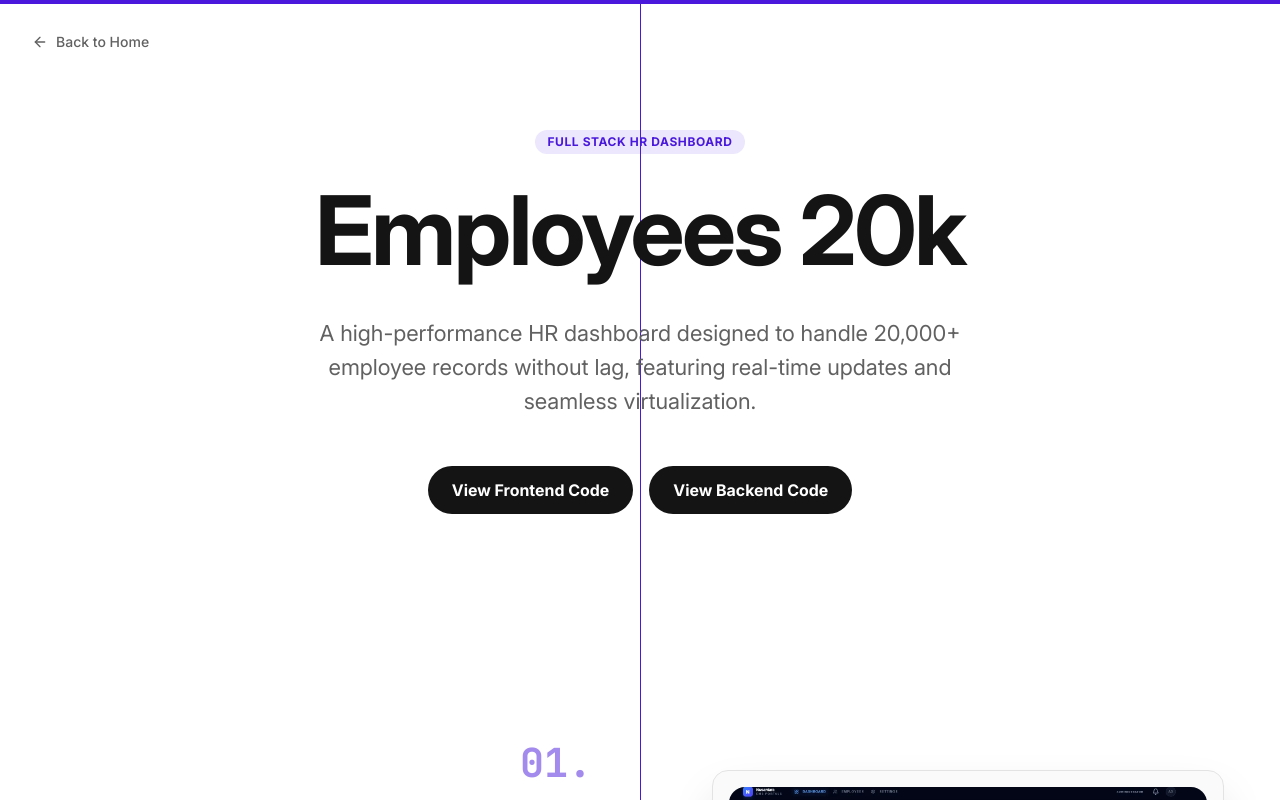
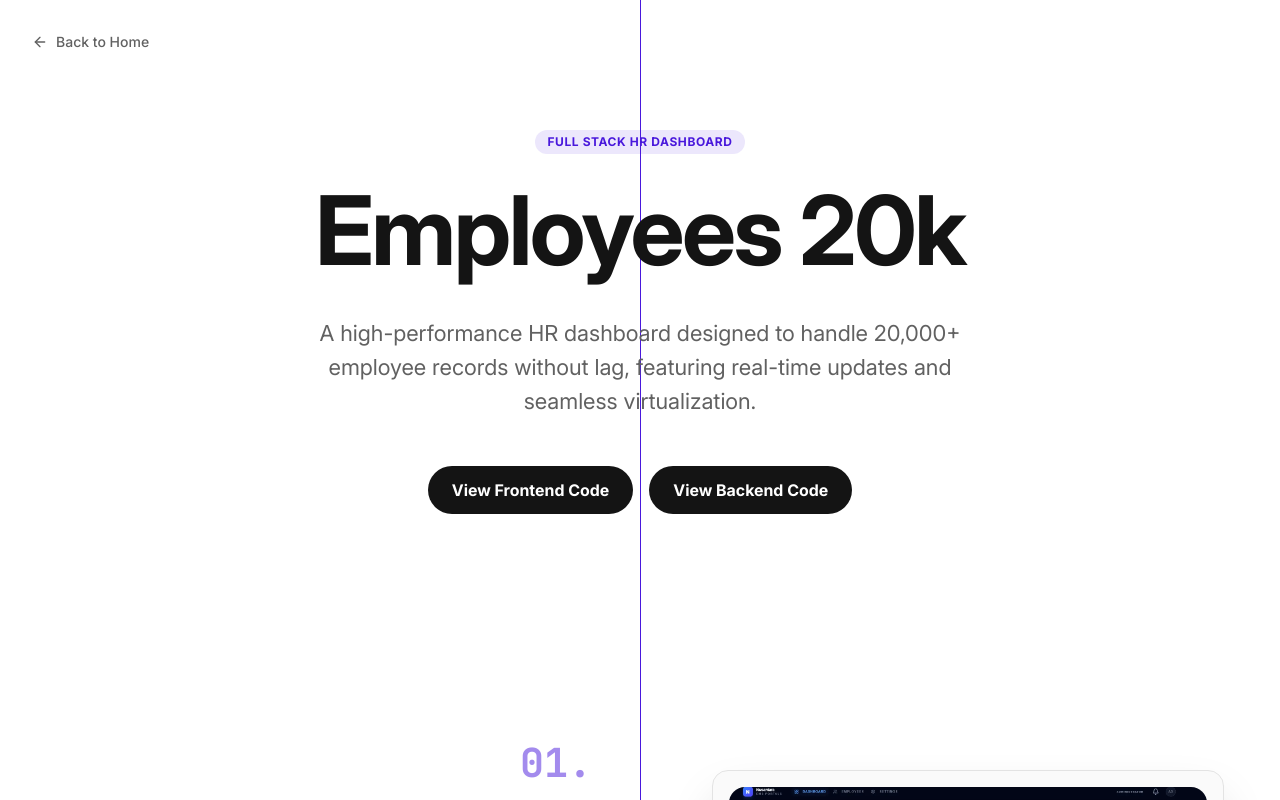
Before and after one commit to dzulfiqarzaky19/portfolio, a React app: page /projects/employees-20k in a window 1280 px wide. Shown: the top 800 px of the page. Built offline with nearby package versions, Linux system fonts and the light colour scheme; the HTML template or start-up script is replaced by a standard one.

Commit message:
portfolio: update scrollbar

```diff
--- a/src/features/projects/ProjectLayout.tsx
+++ b/src/features/projects/ProjectLayout.tsx
@@ -1,4 +1,3 @@
-import { motion, useScroll, useSpring } from 'motion/react';
 import { Link } from '@tanstack/react-router';
 import { ArrowLeft } from 'lucide-react';
 import { ProjectFooter } from './components/ProjectFooter.tsx';
@@ -12,20 +11,11 @@ interface ProjectLayoutProps {
 }
 
 export const ProjectLayout: React.FC<ProjectLayoutProps> = ({ project }) => {
-  const { scrollYProgress } = useScroll();
-  const scaleX = useSpring(scrollYProgress, {
-    stiffness: 100,
-    damping: 30,
-    restDelta: 0.001
-  });
+
 
   return (
     <div className="relative min-h-screen bg-[hsl(var(--surface-1))] text-[hsl(var(--ink))]">
-      {/* Progress Bar */}
-      <motion.div
-        className="fixed top-0 left-0 right-0 h-1 bg-[hsl(var(--primary))] origin-left z-50"
-        style={{ scaleX }}
-      />
+
 
       <VerticalProgress sections={project.sections} />
 
```
Also changed, not shown: src/features/projects/components/VerticalProgress.tsx (+0 -7 lines).
